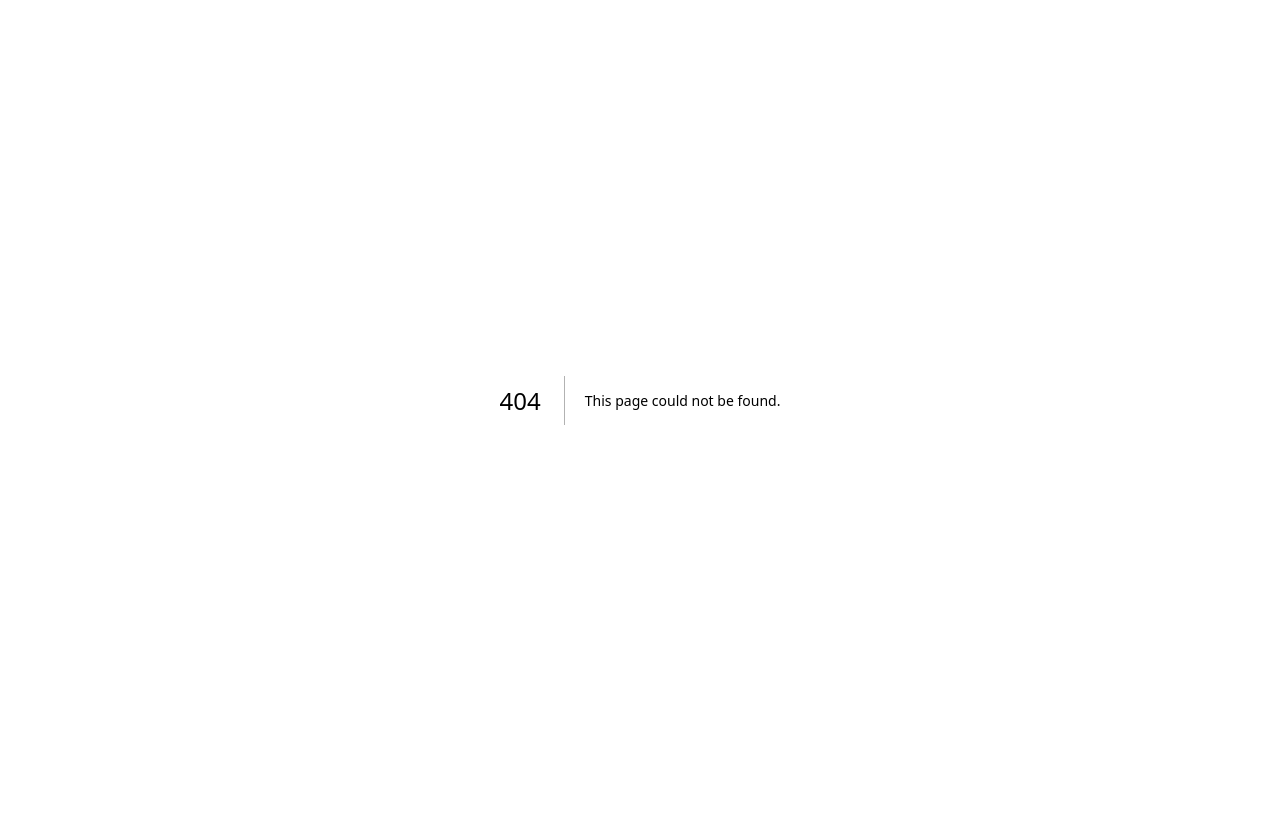
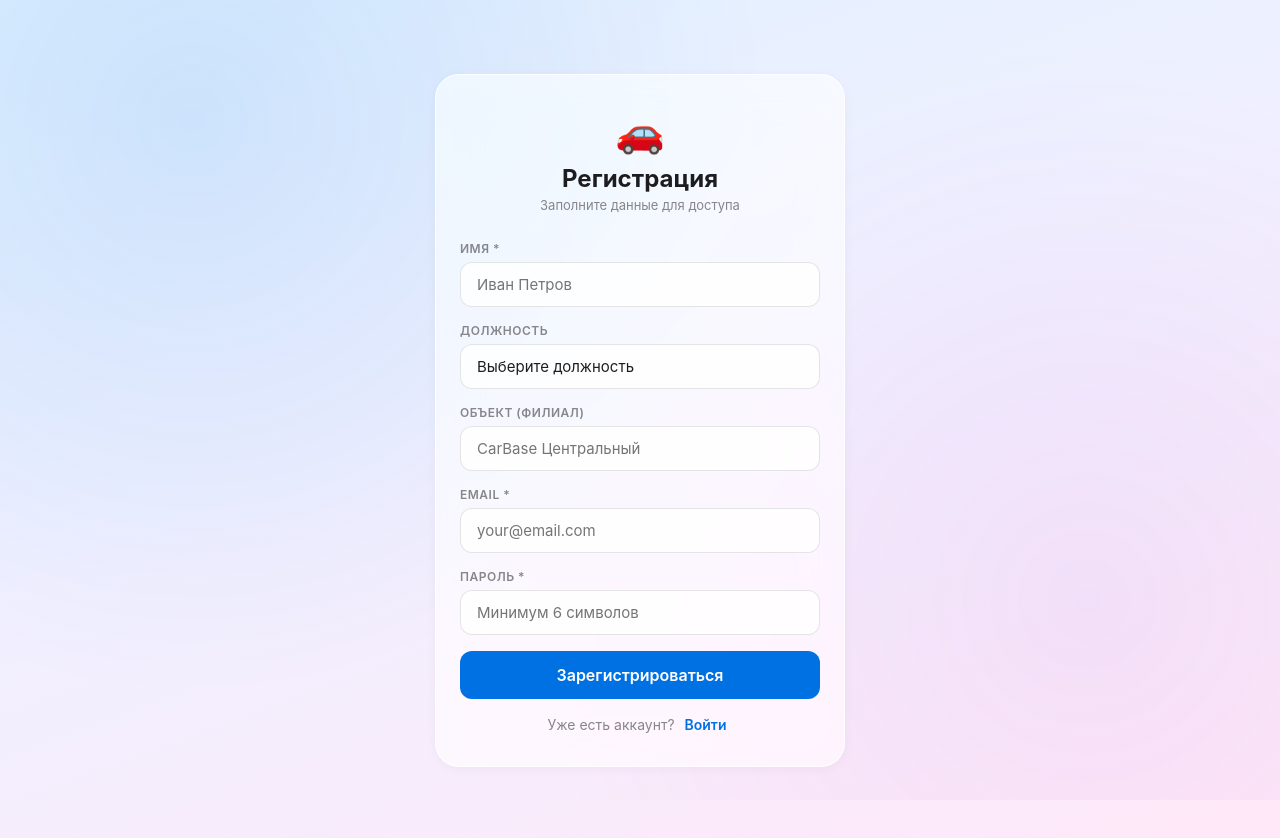
Before and after one commit to trofimovvitalii-debug/carbase-academy, a Next.js app: page /register in a window 1280 px wide. Before the commit this address had no page. Before the commit the page ends 800 px from the top, so only its background shows below. Built offline with nearby package versions, Linux system fonts and the light colour scheme; no server answers.

Commit message:
Create page.js

```diff
--- /dev/null
+++ b/app/register/page.js
@@ -0,0 +1,135 @@
+'use client';
+import { useState } from 'react';
+import { supabase } from '@/lib/supabase';
+
+export default function Register() {
+  const [name, setName] = useState('');
+  const [position, setPosition] = useState('');
+  const [location, setLocation] = useState('');
+  const [email, setEmail] = useState('');
+  const [password, setPassword] = useState('');
+  const [loading, setLoading] = useState(false);
+  const [error, setError] = useState('');
+
+  const styles = {
+    app: {
+      minHeight: '100vh',
+      background: 'linear-gradient(160deg, #dff0ff 0%, #f0f0ff 45%, #ffe8f8 100%)',
+      fontFamily: '-apple-system, BlinkMacSystemFont, "SF Pro Display", "Inter", sans-serif',
+      display: 'flex', flexDirection: 'column', alignItems: 'center', justifyContent: 'center',
+      padding: '20px',
+    },
+    blob: {
+      position: 'fixed', inset: 0, pointerEvents: 'none', zIndex: 0,
+      background: `radial-gradient(circle at 15% 15%, rgba(0,113,227,0.1) 0%, transparent 45%),
+        radial-gradient(circle at 85% 75%, rgba(175,82,222,0.08) 0%, transparent 45%)`,
+    },
+    card: {
+      width: '100%', maxWidth: '360px',
+      background: 'rgba(255,255,255,0.62)', backdropFilter: 'blur(20px) saturate(180%)',
+      border: '1px solid rgba(255,255,255,0.78)', borderRadius: '24px',
+      padding: '32px 24px', position: 'relative', zIndex: 1,
+      boxShadow: '0 2px 12px rgba(0,0,0,0.04)',
+    },
+    logo: { fontSize: 40, textAlign: 'center', marginBottom: 8 },
+    title: { fontSize: 24, fontWeight: 700, color: '#1d1d1f', textAlign: 'center', marginBottom: 4 },
+    subtitle: { fontSize: 13, color: '#86868b', textAlign: 'center', marginBottom: 28 },
+    label: { fontSize: 12, fontWeight: 600, color: '#86868b', textTransform: 'uppercase', letterSpacing: '0.5px', marginBottom: 6, display: 'block' },
+    input: {
+      width: '100%', padding: '12px 16px', borderRadius: '12px',
+      border: '1px solid rgba(0,0,0,0.1)', background: 'rgba(255,255,255,0.8)',
+      fontSize: 15, fontFamily: 'inherit', color: '#1d1d1f', outline: 'none',
+      marginBottom: 16, boxSizing: 'border-box',
+    },
+    select: {
+      width: '100%', padding: '12px 16px', borderRadius: '12px',
+      border: '1px solid rgba(0,0,0,0.1)', background: 'rgba(255,255,255,0.8)',
+      fontSize: 15, fontFamily: 'inherit', color: '#1d1d1f', outline: 'none',
+      marginBottom: 16, boxSizing: 'border-box', appearance: 'none',
+    },
+    btn: {
+      width: '100%', padding: '14px', background: '#0071e3', color: 'white',
+      border: 'none', borderRadius: '12px', fontSize: 16, fontWeight: 600,
+      fontFamily: 'inherit', cursor: 'pointer', marginBottom: 16,
+    },
+    link: { textAlign: 'center', fontSize: 14, color: '#86868b' },
+    linkBtn: { color: '#0071e3', fontWeight: 600, cursor: 'pointer', background: 'none', border: 'none', fontSize: 14, fontFamily: 'inherit' },
+    error: { background: 'rgba(255,59,48,0.1)', border: '1px solid rgba(255,59,48,0.2)', borderRadius: 10, padding: '10px 14px', fontSize: 13, color: '#ff3b30', marginBottom: 16 },
+  };
+
+  async function handleRegister() {
+    if (!name.trim() || !email.trim() || !password.trim()) {
+      setError('Заполните все обязательные поля');
+      return;
+    }
+    if (password.length < 6) {
+      setError('Пароль должен быть не менее 6 символов');
+      return;
+    }
+    setLoading(true);
+    setError('');
+    try {
+      const { data, error } = await supabase.auth.signUp({ email, password });
+      if (error) { setError(error.message); setLoading(false); return; }
+
+      // Создаём профиль
+      const { error: profileError } = await supabase
+        .from('user_profiles')
+        .insert({
+          id: data.user.id,
+          name,
+          position,
+          location,
+          role: 'manager',
+          status: 'pending',
+        });
+
+      if (profileError) { setError('Ошибка создания профиля'); setLoading(false); return; }
+
+      window.location.href = '/pending';
+    } catch {
+      setError('Ошибка соединения');
+    }
+    setLoading(false);
+  }
+
+  return (
+    <div style={styles.app}>
+      <div style={styles.blob} />
+      <div style={styles.card}>
+        <div style={styles.logo}>🚗</div>
+        <div style={styles.title}>Регистрация</div>
+        <div style={styles.subtitle}>Заполните данные для доступа</div>
+        {error && <div style={styles.error}>{error}</div>}
+        <label style={styles.label}>Имя *</label>
+        <input style={styles.input} type="text" placeholder="Иван Петров" value={name}
+          onChange={e => setName(e.target.value)} />
+        <label style={styles.label}>Должность</label>
+        <select style={styles.select} value={position} onChange={e => setPosition(e.target.value)}>
+          <option value="">Выберите должность</option>
+          <option value="Менеджер">Менеджер</option>
+          <option value="Старший менеджер">Старший менеджер</option>
+          <option value="Администратор">Администратор</option>
+        </select>
+        <label style={styles.label}>Объект (филиал)</label>
+        <input style={styles.input} type="text" placeholder="CarBase Центральный" value={location}
+          onChange={e => setLocation(e.target.value)} />
+        <label style={styles.label}>Email *</label>
+        <input style={styles.input} type="email" placeholder="your@email.com" value={email}
+          onChange={e => setEmail(e.target.value)} />
+        <label style={styles.label}>Пароль *</label>
+        <input style={styles.input} type="password" placeholder="Минимум 6 символов" value={password}
+          onChange={e => setPassword(e.target.value)} />
+        <button style={styles.btn} onClick={handleRegister} disabled={loading}>
+          {loading ? 'Регистрируемся...' : 'Зарегистрироваться'}
+        </button>
+        <div style={styles.link}>
+          Уже есть аккаунт?{' '}
+          <button style={styles.linkBtn} onClick={() => window.location.href = '/login'}>
+            Войти
+          </button>
+        </div>
+      </div>
+    </div>
+  );
+}
```
